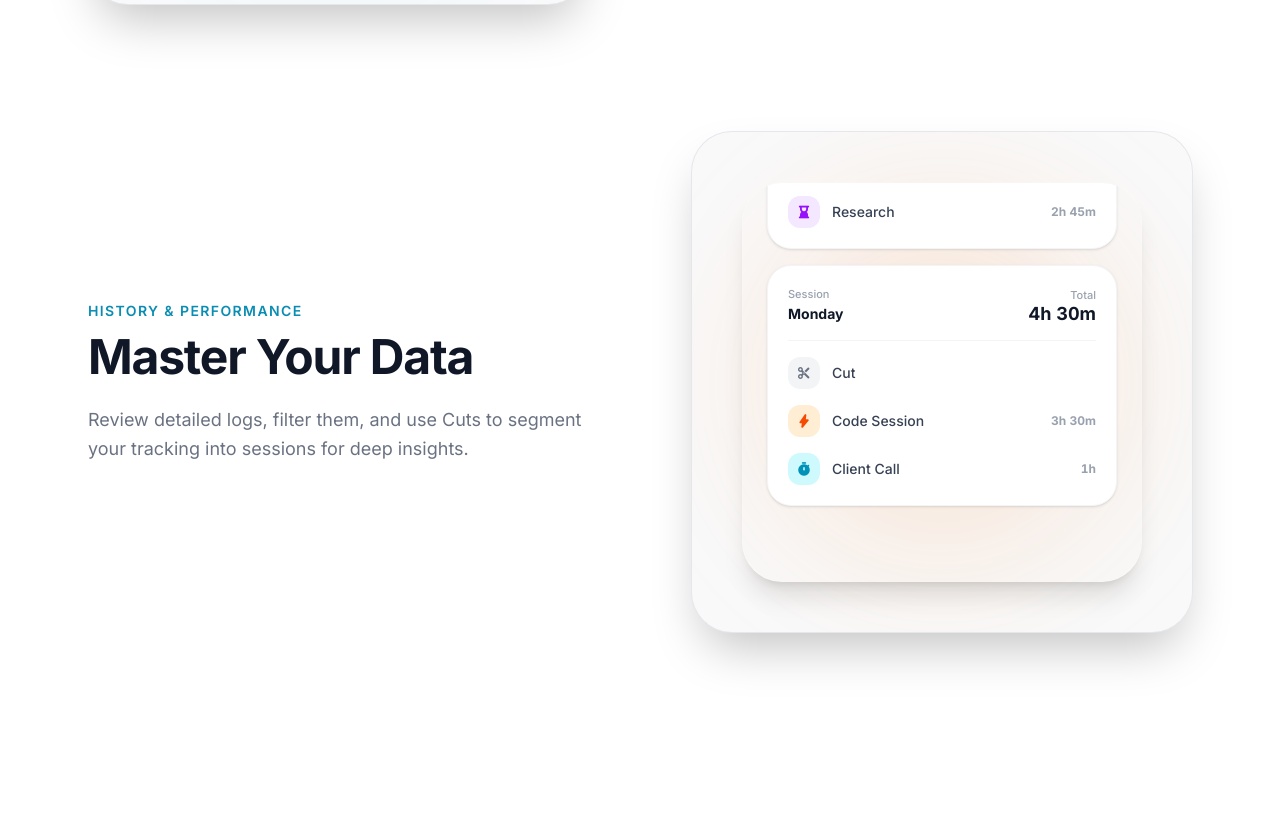
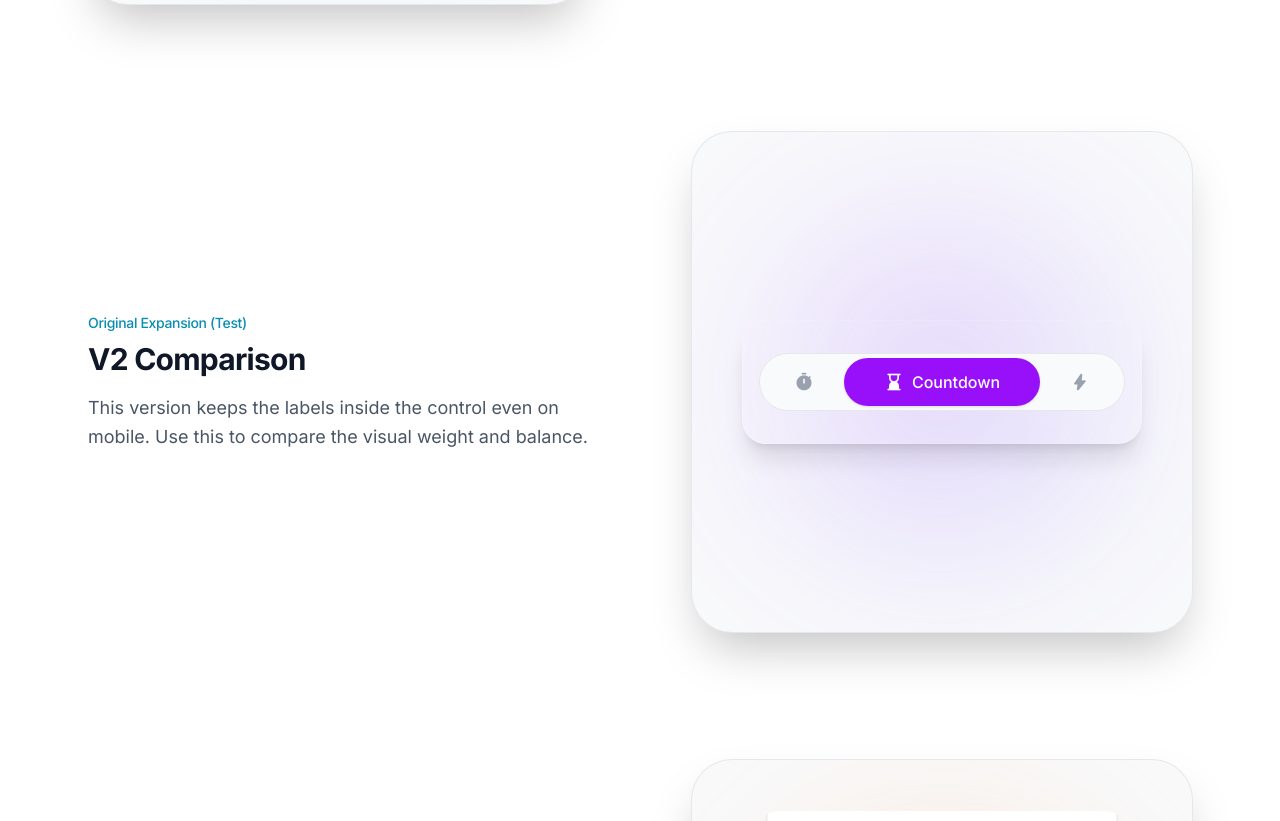
Before and after one commit to TrapShooter/SnappTracker-Website, a Next.js app: page / in a window 1280 px wide. Shown: the part 1860-2681 px from the top of the page. Built offline with nearby package versions, Linux system fonts and the light colour scheme.

Commit message:
Testing updates to sections

```diff
--- a/components/DemoSection.tsx
+++ b/components/DemoSection.tsx
@@ -7,7 +7,7 @@ export default function DemoSection() {
         <div className="flex flex-col lg:flex-row items-center gap-16">
           {/* Left: copy */}
           <div className="flex-1 text-center lg:text-left">
-            <p className="text-sm font-semibold text-accent-600 uppercase tracking-wider mb-3">
+            <p className="text-sm font-medium text-accent-600 tracking-tight mb-2">
               Try it now
             </p>
             <h2 className="text-3xl sm:text-4xl font-bold tracking-tight text-zinc-900 mb-5">
@@ -22,7 +22,7 @@ export default function DemoSection() {
               {[
                 { icon: "timer", text: "Timer — counts up, no limits" },
                 { icon: "hourglass_bottom", text: "Countdown — set a target and wind down" },
-                { icon: "self_improvement", text: "Pomodoro — focus and break cycles" },
+                { icon: "bolt", text: "Pomodoro — focus and break cycles" },
               ].map(({ icon, text }) => (
                 <li key={text} className="flex items-center gap-3">
                   <span
--- a/components/Walkthrough.tsx
+++ b/components/Walkthrough.tsx
@@ -139,6 +139,78 @@ const SegmentedControl = ({ value, options }: { value: string, options: any[] })
   );
 };
 
+// SegmentedControl_V2 (Shows labels on mobile too)
+const SegmentedControl_V2 = ({ value, options }: { value: string, options: any[] }) => {
+  const containerRef = React.useRef<HTMLDivElement>(null);
+  const [sliderStyle, setSliderStyle] = useState({ width: 0, left: 0 });
+  const [ready, setReady] = useState(false);
+  const activeIndex = options.findIndex(o => o.value === value);
+
+  useEffect(() => {
+    const rafId = requestAnimationFrame(() => setReady(true));
+    return () => cancelAnimationFrame(rafId);
+  }, []);
+
+  useEffect(() => {
+    if (!ready || !containerRef.current) return;
+    const rafId = requestAnimationFrame(() => {
+      const container = containerRef.current;
+      if (!container) return;
+
+      const CONTAINER_PADDING = 4;
+      const CONTAINER_BORDER = 1;
+      const INACTIVE_WIDTH = 80;
+
+      const containerWidth = container.offsetWidth;
+      const availableWidth = containerWidth - (2 * CONTAINER_PADDING) - (2 * CONTAINER_BORDER);
+
+      const inactiveCount = options.length - 1;
+      const totalInactiveWidth = inactiveCount * INACTIVE_WIDTH;
+      const activeWidth = availableWidth - totalInactiveWidth;
+      const targetLeft = CONTAINER_PADDING + (activeIndex * INACTIVE_WIDTH);
+
+      setSliderStyle({ width: activeWidth, left: targetLeft });
+    });
+    return () => cancelAnimationFrame(rafId);
+  }, [activeIndex, options.length, ready]);
+
+  const activeOption = options[activeIndex];
+
+  return (
+    <div
+      ref={containerRef}
+      className="bg-gray-50 dark:bg-gray-800 border border-gray-200 dark:border-gray-700 p-1 rounded-full relative isolate flex items-center justify-between transition-all duration-200 w-full"
+    >
+      <div
+        className={`absolute inset-y-1 left-0 rounded-full shadow-sm z-0 ${ready ? 'transition-[width,transform,background-color] duration-200 ease-out-smooth' : ''} ${activeOption?.activeBgClassName || 'bg-accent-600'}`}
+        style={{
+          width: `${sliderStyle.width}px`,
+          transform: `translateX(${sliderStyle.left}px)`
+        }}
+      />
+      {options.map((option) => {
+        const isActive = value === option.value;
+        const shouldExpand = isActive;
+        return (
+          <div
+            key={String(option.value)}
+            className={`relative z-10 font-medium transition-all duration-200 ease-out-smooth rounded-full flex items-center justify-center overflow-hidden py-3 ${shouldExpand ? 'flex-1 px-2 gap-2 text-white' : 'w-20 px-0 gap-0 text-gray-400'}`}
+          >
+            <div className="flex items-center justify-center">
+              {option.icon}
+            </div>
+            <div className={`grid transition-[grid-template-columns] duration-200 ease-out-smooth ${shouldExpand ? 'grid-cols-[1fr]' : 'grid-cols-[0fr]'}`}>
+              <span className={`overflow-hidden whitespace-nowrap transition-opacity duration-200 ${shouldExpand ? 'opacity-100' : 'opacity-0'}`}>
+                {option.label}
+              </span>
+            </div>
+          </div>
+        );
+      })}
+    </div>
+  );
+};
+
 // --- Preview Components (Mirror of VisualOnboardingView_OLD) ---
 
 const ModesPreview = () => {
@@ -185,6 +257,31 @@ const ModesPreview = () => {
           value={mode}
           options={options}
         />
+      </div>
+    </div>
+  );
+};
+
+const ModesPreview_V2 = () => {
+  const [mode, setMode] = useState<'timer' | 'countdown' | 'pomodoro'>('timer');
+  useEffect(() => {
+    const interval = setInterval(() => {
+      setMode(prev => prev === 'timer' ? 'countdown' : prev === 'countdown' ? 'pomodoro' : 'timer');
+    }, 1500);
+    return () => clearInterval(interval);
+  }, []);
+
+  const options = [
+    { value: 'timer', label: 'Timer', icon: <Icon name="timer" size={20} />, activeBgClassName: 'bg-cyan-600' },
+    { value: 'countdown', label: 'Countdown', icon: <Icon name="hourglass_bottom" size={20} />, activeBgClassName: 'bg-purple-600' },
+    { value: 'pomodoro', label: 'Pomodoro', icon: <Icon name="bolt" size={20} />, activeBgClassName: 'bg-orange-600' },
+  ];
+
+  return (
+    <div className="relative flex flex-col items-center justify-center w-full">
+      <div key={mode} className={`absolute top-1/2 left-1/2 -translate-x-1/2 -translate-y-1/2 w-80 h-80 bg-linear-to-br ${mode === 'timer' ? 'from-blue-500 to-cyan-600' : mode === 'countdown' ? 'from-purple-500 to-indigo-600' : 'from-orange-500 to-amber-600'} opacity-20 blur-[100px] rounded-full animate-in fade-in duration-700`} />
+      <div className="relative w-full max-w-[400px] px-4 py-8 bg-white/5 rounded-3xl border border-white/10 shadow-xl overflow-hidden">
+        <SegmentedControl_V2 value={mode} options={options} />
       </div>
     </div>
   );
@@ -335,6 +432,13 @@ const walkthroughSteps = [
     reverse: true
   },
   {
+    subtitle: "Original Expansion (Test)",
+    title: "V2 Comparison",
+    description: "This version keeps the labels inside the control even on mobile. Use this to compare the visual weight and balance.",
+    preview: <ModesPreview_V2 />,
+    reverse: false
+  },
+  {
     subtitle: "History & Performance",
     title: "Master Your Data",
     description: "Review detailed logs, filter them, and use Cuts to segment your tracking into sessions for deep insights.",
@@ -355,19 +459,19 @@ export default function Walkthrough() {
             >
               {/* Text Content */}
               <div className="flex-1 text-center lg:text-left">
-                <p className="text-sm font-semibold text-brand-dark dark:text-brand tracking-widest uppercase mb-3">
+                <h2 className="text-sm font-medium text-brand-dark dark:text-brand tracking-tight mb-2">
                   {step.subtitle}
-                </p>
-                <h2 className="text-3xl sm:text-5xl font-bold tracking-tight text-gray-900 dark:text-white mb-6">
+                </h2>
+                <h3 className="text-3xl font-bold tracking-tight text-gray-900 dark:text-white mb-4">
                   {step.title}
-                </h2>
-                <p className="text-lg text-gray-500 dark:text-gray-400 leading-relaxed max-w-xl mx-auto lg:mx-0">
+                </h3>
+                <p className="text-lg text-gray-600 dark:text-gray-400 leading-relaxed font-normal max-w-xl mx-auto lg:mx-0">
                   {step.description}
                 </p>
               </div>
 
               {/* Preview Phone/Card Container */}
-              <div className="flex-1 w-full max-w-[500px] lg:aspect-square bg-gray-50 dark:bg-gray-950 sm:rounded-[40px] flex flex-col items-center justify-center sm:shadow-2xl sm:ring-1 sm:ring-gray-200 dark:ring-white/5 sm:overflow-hidden p-4 sm:p-10">
+              <div className="flex-1 w-full max-w-[500px] lg:aspect-square bg-gray-50 dark:bg-gray-950 sm:rounded-[40px] flex flex-col items-center justify-center sm:shadow-2xl sm:ring-1 sm:ring-gray-200 dark:ring-white/5 sm:overflow-hidden sm:p-10">
                 {step.preview}
               </div>
             </div>
```
